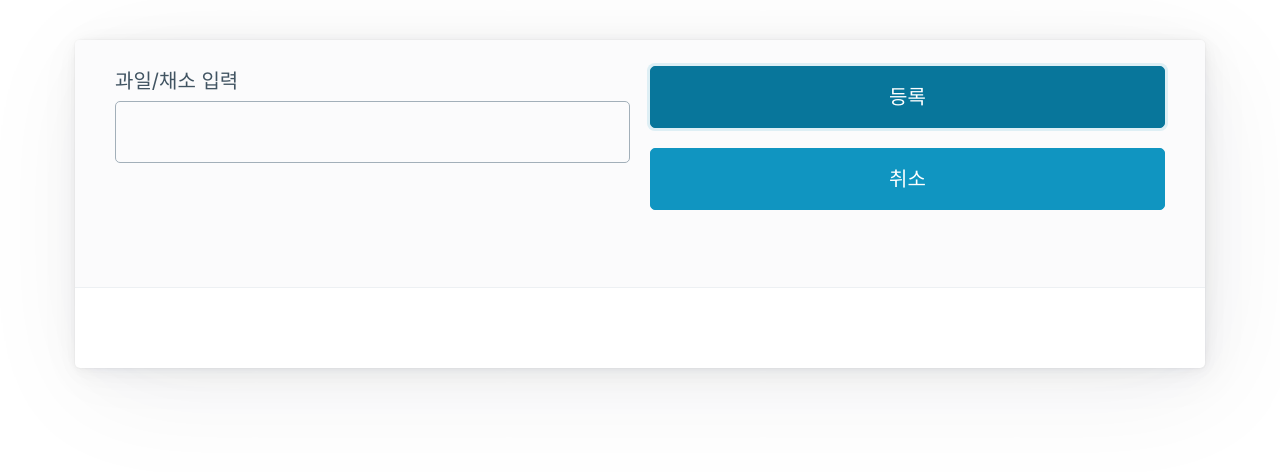
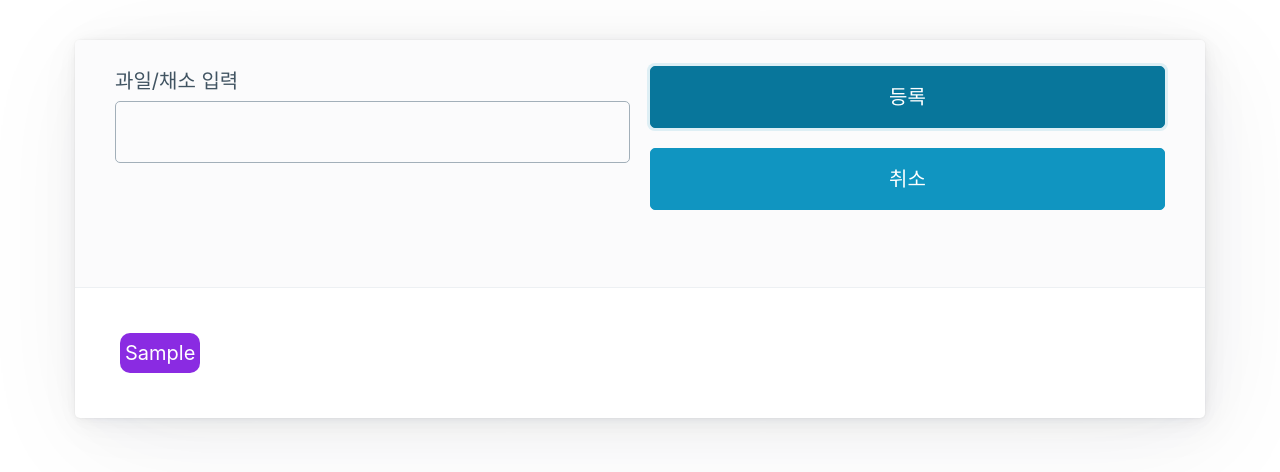
Before and after one commit to mnmn092631/K-digital-2023-3-React, a React (Create React App) app: page /myref in a window 1280 px wide. Both pictures are taken after typing "Sample" into the empty fields and a click on the button "등록". Shown: the top 472 px of the page. Built offline with nearby package versions, Linux system fonts and the light colour scheme.

Commit message:
MyRef 출력

```diff
--- a/src/07/MyRef.js
+++ b/src/07/MyRef.js
@@ -1,4 +1,14 @@
 import { useState, useRef, useEffect } from "react";
+import styled from "styled-components";
+
+const ItemSpan = styled.span`
+  display: inline-flex;
+  margin: 5px;
+  padding: 5px;
+  background-color: blueviolet;
+  border-radius: 10px;
+  color: #fff;
+`;
 
 const MyRef = () => {
   const txtRef = useRef();
@@ -14,7 +24,10 @@ const MyRef = () => {
   const addItem = (e) => {
     e.preventDefault();
     itemArr.current = [...itemArr.current, txtRef.current.value];
-    console.log("addItem", itemArr.current);
+    let tempTag = [...new Set(itemArr.current)].map((item) => (
+      <ItemSpan key={item}>{item}</ItemSpan>
+    ));
+    setItemTag(tempTag);
     txtRef.current.value = "";
   };
 
@@ -23,7 +36,10 @@ const MyRef = () => {
     itemArr.current = itemArr.current.filter(
       (item) => item !== txtRef.current.value
     );
-    console.log("resetItem", itemArr.current);
+    let tempTag = [...new Set(itemArr.current)].map((item) => (
+      <ItemSpan key={item}>{item}</ItemSpan>
+    ));
+    setItemTag(tempTag);
     txtRef.current.value = "";
   };
 
@@ -34,7 +50,7 @@ const MyRef = () => {
           <form>
             <div className="grid">
               <div>
-                <label htmlFor="#txt1">과일/채소 입력</label>
+                <label htmlFor="txt1">과일/채소 입력</label>
                 <input
                   type="text"
                   ref={txtRef}
@@ -50,7 +66,7 @@ const MyRef = () => {
             </div>
           </form>
         </header>
-        <div className="grid">{itemTag}</div>
+        <div>{itemTag}</div>
       </article>
     </main>
   );
```
